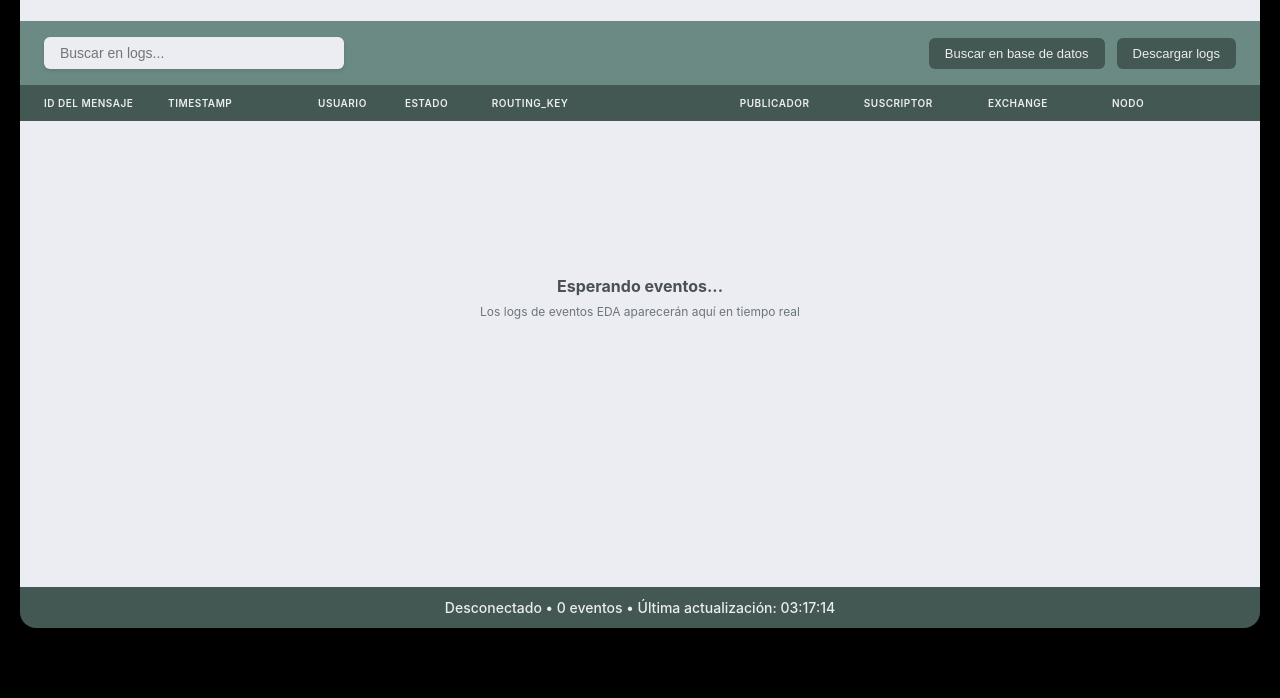
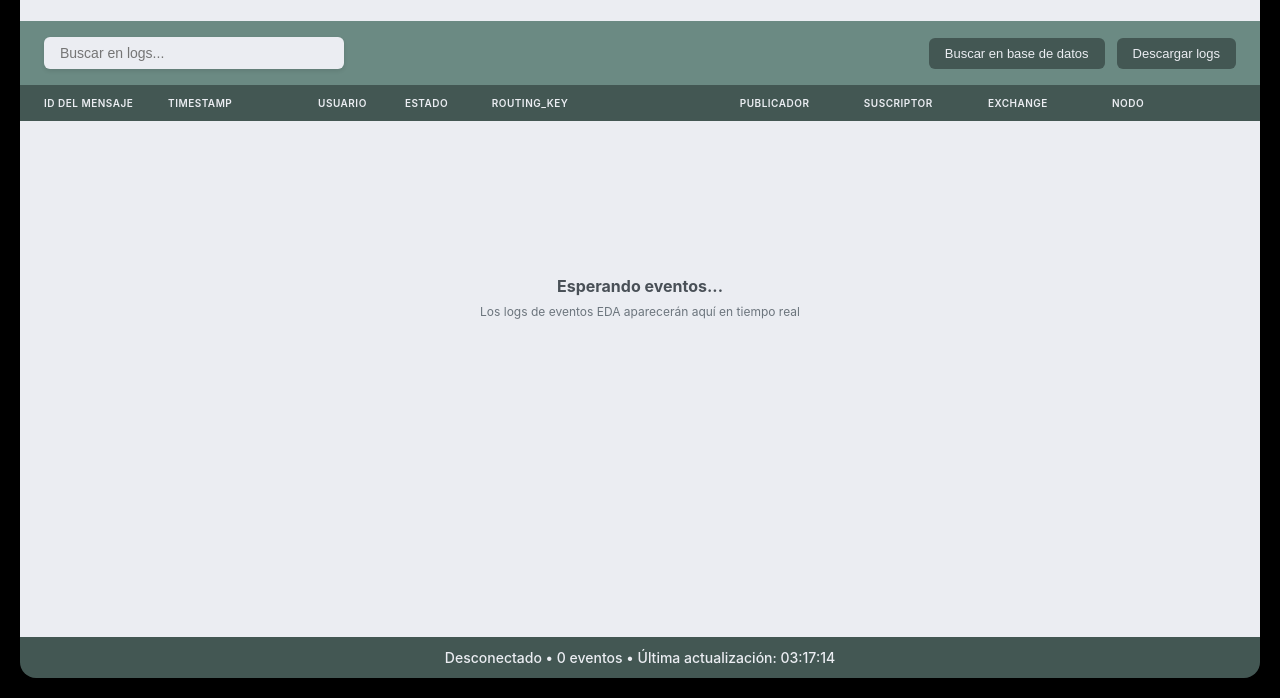
Before and after one commit to imchainis26/da2_eda_api, a plain HTML site: page front/index.html in a window 1280 px wide. Shown: the part 103-801 px from the top of the page. Drawn offline with nearby package versions, Linux system fonts and the light colour scheme; no server answers.

Commit message:
ajustes css

```diff
--- a/front/style.css
+++ b/front/style.css
@@ -7,14 +7,15 @@
 body {
     font-family: -apple-system, BlinkMacSystemFont, 'Segoe UI', Roboto, sans-serif;
     background: #000000;
-    min-height: 100vh;
-    padding: 20px 20px 40px 20px;
+    height: 100vh;
+    padding: 20px;
+    overflow: hidden;
 }
 
 .container {
     max-width: 1900px;
     width: 100%;
-    height: calc(100vh - 130px);
+    height: calc(100vh - 80px);
     margin: 0 auto;
     background: #EBEDF2;
     border-radius: 16px 16px 0px 0px;
```
